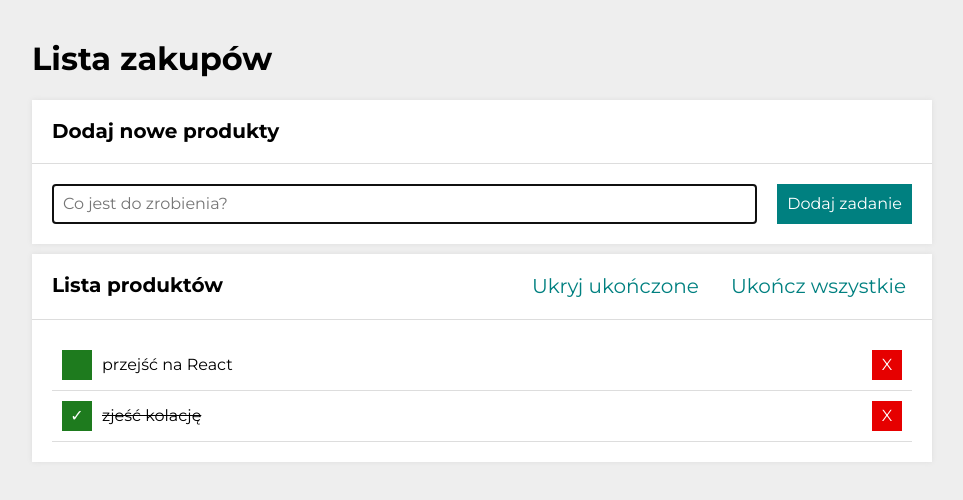
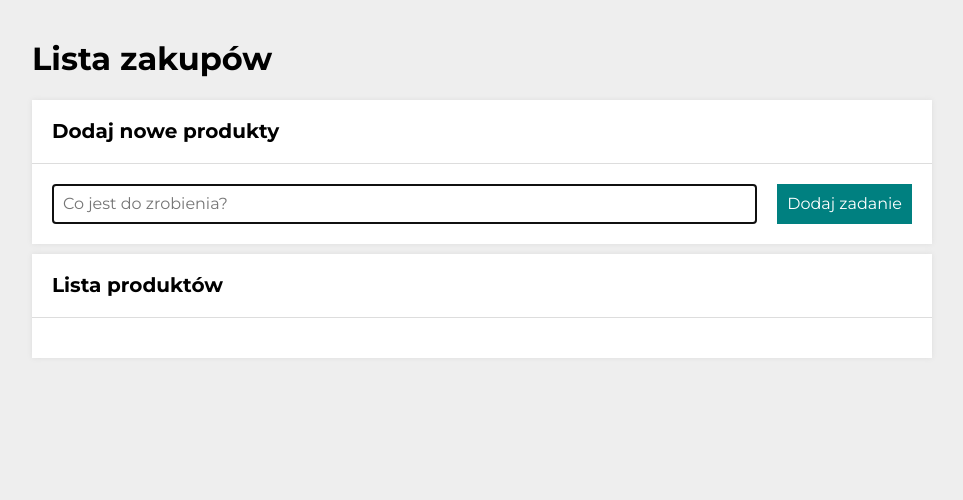
Before and after one commit to NowickiG/todo-list-react, a React (Create React App) app: page / in a window 1280 px wide. Shown: the top 500 px of the page, without its empty margins (158-1121 px from the left). Built offline with nearby package versions, Linux system fonts and the light colour scheme.

Commit message:
sample list removed

```diff
--- a/src/App.js
+++ b/src/App.js
@@ -11,10 +11,7 @@ import Container from "./Container";
 function App() {
   const [hideDone, setHideDone] = useState(false);
   const [tasks, setTasks] = useState(
-    [
-      { id: 1, content: "przejść na React", done: false },
-      { id: 2, content: "zjeść kolację ", done: true }
-    ]
+    [ ]
   );
 
   const toggleHideDone = () => {
```
